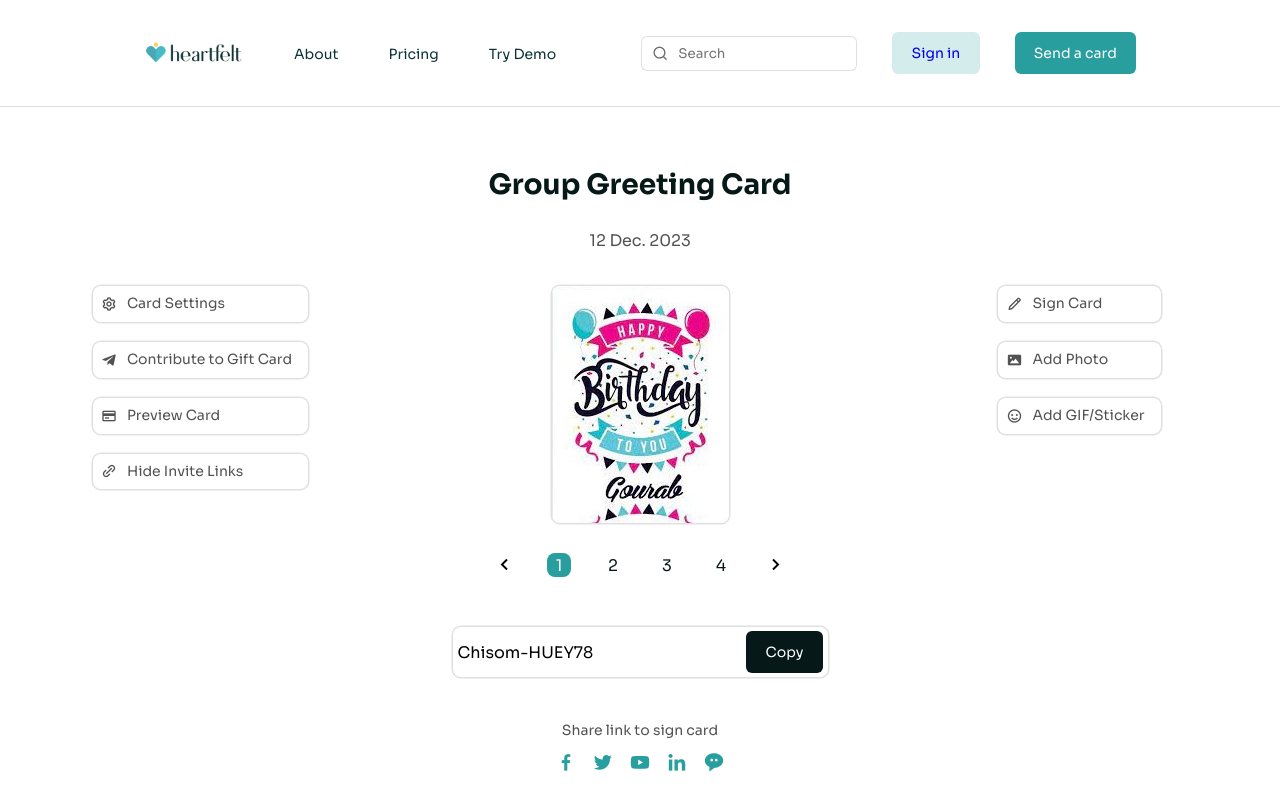
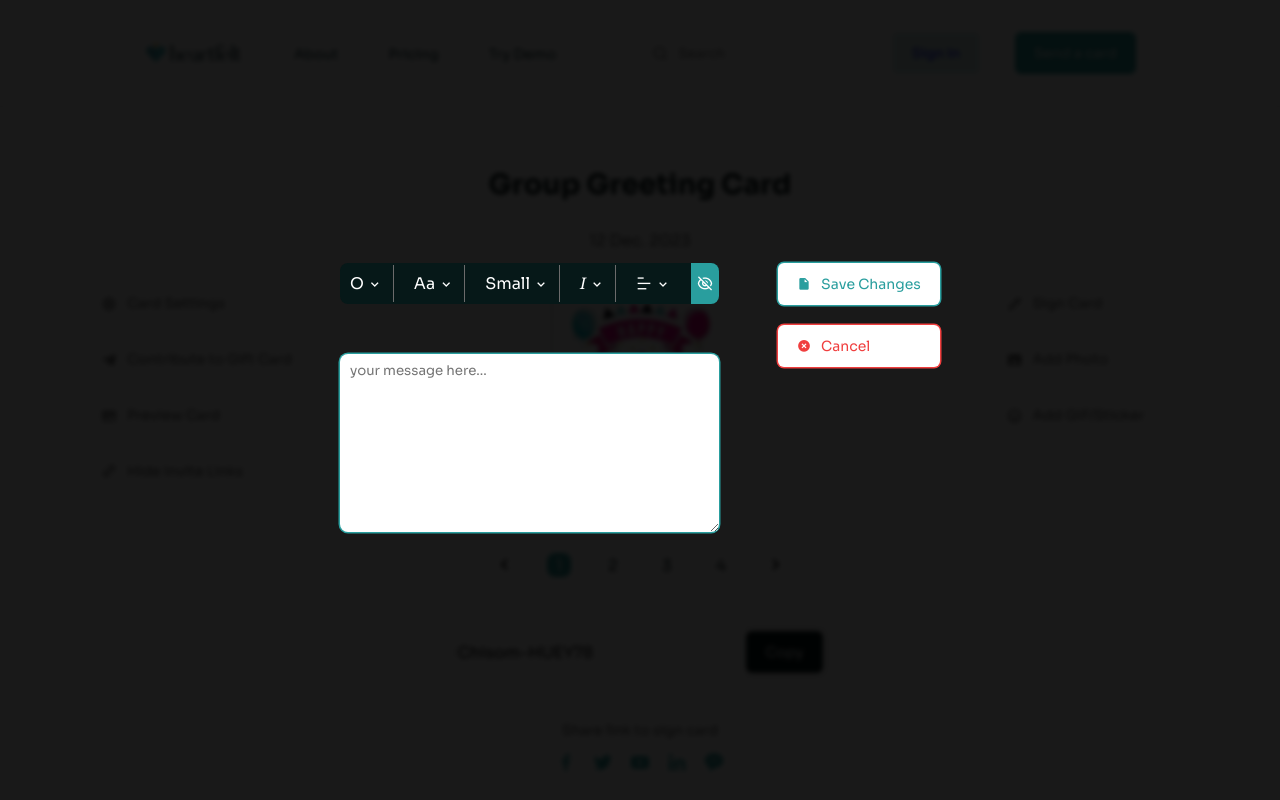
Before and after one commit to Franklin-raph/heart-felt-personal, a React (Vite) app: page /single-card-view in a window 1280 px wide. Both pictures are taken after a click on the element "Sign Card". Shown: the top 800 px of the page. Built offline with nearby package versions, Linux system fonts and the light colour scheme.

Commit message:
complete the single card view modal design page

```diff
--- a/src/App.css
+++ b/src/App.css
@@ -1,3 +1,5 @@
+@import url('https://fonts.googleapis.com/css2?family=Noto+Serif:ital@1&display=swap');
+
 @font-face {
   font-family: "NeueMachina-Ultrabold";
   src: url("./assets/fonts/NeueMachina-Ultrabold.otf");
@@ -40,8 +42,7 @@ body::-webkit-scrollbar-thumb {
   --body-texts: #525252;
   --minor-color-1: #22c55e;
   --minor-color-2: rgba(41, 158, 158, 0.15);
-  --minor-color-1: #22c55e;
-  --minor-color-2: rgba(41, 158, 158, 0.15);
+  --minor-color-3: #f03e3e;
 }
 
 a {
@@ -1664,6 +1665,7 @@ nav input {
 /* single_card_view_section styles */
 /*  */
 .single_card_view_section {
+  position: relative;
   width: 90%;
   margin: 0 auto;
   margin-top: 60px;
@@ -2409,6 +2411,144 @@ nav input {
 .editCardModal .modal-body .controls i{
   /* font-weight: 500; */
 }
+
+/*  */
+/* single card view modal */
+/*  */
+.single_card_modal_overlay{
+  background: rgba(0, 0, 0, 0.9);
+  backdrop-filter: blur(2.5px);
+  position: fixed;
+  top: 0;
+  bottom: 0;
+  left: 0;
+  right: 0;
+  opacity: 0;
+  visibility:hidden;
+  pointer-events: none;
+  transition: .35s ease-in-out;
+}
+
+.single_card_view_modal{
+  position: fixed;
+  top: 50%;
+  left: 50%;
+  transform: translate(-50%,-50%);
+  width: 600px;
+  margin: 0 auto;
+  display: flex;
+  justify-content: space-between;
+  align-items: flex-start;
+  gap: 30px;
+  z-index: 325;
+    opacity: 0;
+  visibility:hidden;
+  pointer-events: none;
+  transition: .35s ease-in-out;
+}
+
+.show_single_card_modal.single_card_modal_overlay{
+    opacity: 1;
+  visibility: visible;
+  pointer-events:all;
+}
+.show_single_card_modal.single_card_view_modal{
+    opacity: 1;
+  visibility: visible;
+  pointer-events:all;
+  animation: animate_card_view_modal .3s ease-in-out;
+}
+@keyframes animate_card_view_modal{
+  0%{
+    transform: translate(-50%,-50%) scale(0.5);
+  }
+  50%{
+    transform: translate(-50%,-50%) scale(1.25);
+  }
+  100%{
+    transform: translate(-50%,-50%) scale(1);
+  }
+}
+
+.view_modal_input{
+  display: flex;
+  flex-direction: column;
+  gap: 50px;
+}
+
+.view_modal_input_controls{
+  background: var(--header-texts);
+  color: var(--generic-white);
+  border-radius: 8px;
+  display: flex;
+  justify-content: space-between;
+  align-items: center;
+  gap: 10px;
+  overflow: hidden;
+}
+
+.card_view_control div{
+  display: flex;
+  align-items: center;
+  gap: 3px;
+  padding: 5px 10px;
+  border-right: solid 1.5px var(--icons-color);
+  cursor: pointer;
+}
+
+.font_style_control p{
+  font-style: italic;
+  font-family: 'Noto Serif', serif;
+}
+
+.card_view_control.font_align_control div{
+  border: 0;
+}
+
+.font_show_control{
+  background: var(--primary-color);
+  padding: 10px 6px;
+  cursor: pointer;
+}
+
+.view_modal_input form{
+  width: 100%;
+}
+.view_modal_input form textarea{
+  width: 100%;
+  border: 0;
+  outline: 0;
+  box-shadow: 0 0 0 1.5px var(--primary-color);
+  border-radius: 8px;
+  padding: 8px 0 0 10px;
+}
+
+.view_modal_buttons{
+  display: flex;
+  flex-direction: column;
+  gap: 20px;
+}
+
+.view_modal_buttons button{
+  display: flex;
+  align-items: center;
+  gap: 10px;
+  font-size: 14px;
+}
+
+.modal_save_changes{
+  color: var(--primary-color);
+  background: var(--generic-white);
+  box-shadow: 0 0 0 1.5px var(--primary-color);
+}
+
+.modal_cancel_changes{
+  color: var(--minor-color-3);
+  background: var(--generic-white);
+  box-shadow: 0 0 0 1.5px var(--minor-color-3);
+}
+
+
 /*  */
 /* ================ MEDIA QUERY ==================== */
 
@@ -2971,6 +3111,16 @@ nav input {
   .upload-card-nav{
     padding: 1rem 4rem;
   }
+
+  .single_card_view_modal{
+    width: 90%;
+    flex-direction: column;
+    align-items: center;
+  }
+
+  .view_modal_buttons{
+    flex-direction: row;
+  }
 }
 
 @media screen and (max-width: 576px) {
@@ -3220,6 +3370,41 @@ nav input {
 
     .upload-card-nav{
     flex-direction: column-reverse;
+  }
+
+.view_modal_input{
+  align-items: flex-start;
+}
+
+  .view_modal_input_controls{
+    flex-direction: column;
+    align-items: stretch;
+  }
+
+  .view_modal_input_form{
+    width: 344px;
+  }
+
+  .card_view_control div{
+    border: 0;
+    justify-content: space-between;
+    border-bottom: solid 1.5px var(--icons-color);
+  }
+}
+
+@media screen and (max-width: 374px){
+  .view_modal_input_form{
+    width: 270px;
+  }
+}
+
+@media screen and (max-width: 330px){
+  .view_modal_buttons {
+    flex-direction: column;
+  }
+
+  .view_modal_input_form{
+    width: 250px;
   }
 }
 
--- /dev/null
+++ b/src/components/single-card-view-modal/SingleCardViewModal.jsx
@@ -0,0 +1,56 @@
+
+const SingleCardViewModal = ( {card_view_modal, close_card_view_modal} ) => {
+  return (
+    <div className="single_card_view_modal" ref={card_view_modal}>
+      <div className="view_modal_input">
+        <div className="view_modal_input_controls">
+          <div className="card_view_control font_weight_control">
+            <div>
+            <p>O</p>
+            <i className='bx bx-chevron-down'></i>
+            </div>
+          </div>
+          <div className="card_view_control font_family_control">
+            <div>
+            <p>Aa</p>
+            <i className='bx bx-chevron-down'></i>
+            </div>
+          </div>
+          <div className="card_view_control font_size_control">
+            <div>
+            <p>Small</p>
+            <i className='bx bx-chevron-down'></i>
+            </div>
+          </div>
+          <div className="card_view_control font_style_control">
+            <div>
+            <p>I</p>
+            <i className='bx bx-chevron-down'></i>
+            </div>
+          </div>
+          <div className="card_view_control font_align_control">
+            <div>
+            <i className="ri-bar-chart-horizontal-line"></i>
+            <i className='bx bx-chevron-down'></i>
+            </div>
+          </div>
+          <div className="font_show_control">
+            <i className="ri-eye-off-line"></i>
+          </div>
+        </div>
+        <div className="view_modal_input_form">
+        <form >
+          <textarea rows="10" placeholder="your message here..."></textarea>
+        </form>
+        </div>
+      </div>
+
+      <div className="view_modal_buttons">
+        <button className="modal_save_changes"><i className='bx bxs-file-blank'></i>Save Changes</button>
+        <button className="modal_cancel_changes" onClick={close_card_view_modal}><i className='bx bxs-x-circle'></i>Cancel</button>
+      </div>
+    </div>
+  )
+}
+
+export default SingleCardViewModal
--- a/src/pages/single-card-view/SingleCardView.jsx
+++ b/src/pages/single-card-view/SingleCardView.jsx
@@ -1,6 +1,7 @@
 import imagePreview from "../../assets/images/card_preview_template.jpg";
 import deliveryDetailsImage from "../../assets/images/delivery-details-img.png"
-import { useState } from "react";
+import { useRef, useState } from "react";
+import SingleCardViewModal from "../../components/single-card-view-modal/SingleCardViewModal";
 
 const SingleCardView = () => {
   const[isGiftCardSettingsOpen, setIsGiftCardSettingsOpen] = useState(false)
@@ -8,6 +9,18 @@ const SingleCardView = () => {
 
   function openGiftCardSettings(){
     setIsGiftCardSettingsOpen(!isGiftCardSettingsOpen)
+  }
+
+  const card_view_modal_overlay = useRef()
+  const card_view_modal = useRef()
+
+  const show_card_view_modal = () => {
+    card_view_modal.current.classList.add("show_single_card_modal")
+    card_view_modal_overlay.current.classList.add("show_single_card_modal")
+  }
+  const close_card_view_modal = () => {
+    card_view_modal.current.classList.remove("show_single_card_modal")
+    card_view_modal_overlay.current.classList.remove("show_single_card_modal")
   }
 
   return (
@@ -80,7 +93,7 @@ const SingleCardView = () => {
         {/* col 3 */}
         <div className="single_card_col col_1">
           {/*  */}
-          <div>
+          <div onClick={show_card_view_modal}>
             <i className="bx bx-pencil"></i>
             <p>Sign Card</p>
           </div>
@@ -183,6 +196,9 @@ const SingleCardView = () => {
           </div>
       </div>
       }
+      {/*  */}
+      <div className="single_card_modal_overlay" ref={card_view_modal_overlay} onClick={close_card_view_modal}></div>
+      <SingleCardViewModal card_view_modal={card_view_modal} close_card_view_modal={close_card_view_modal} />
     </article>
   );
 };
```
